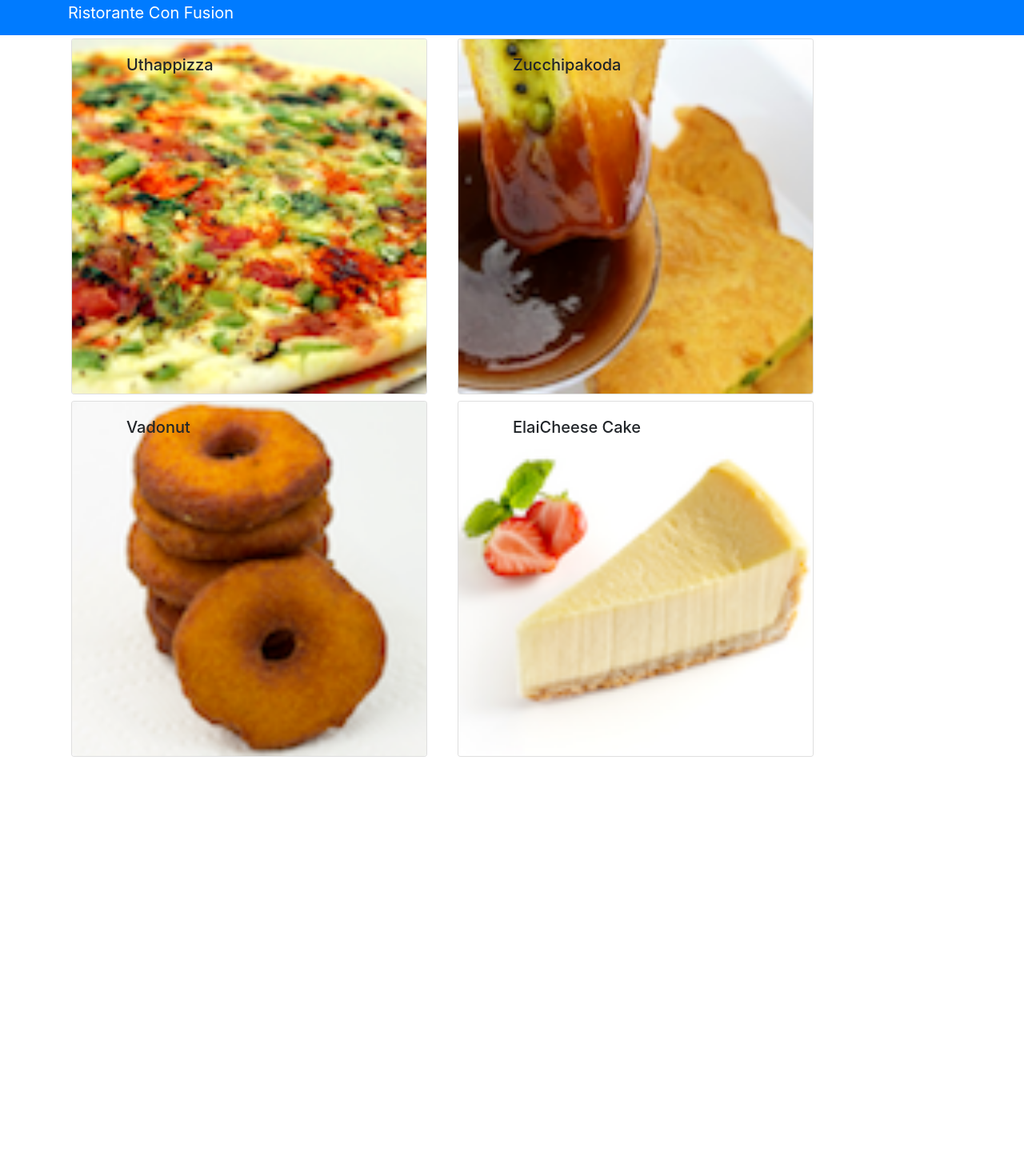
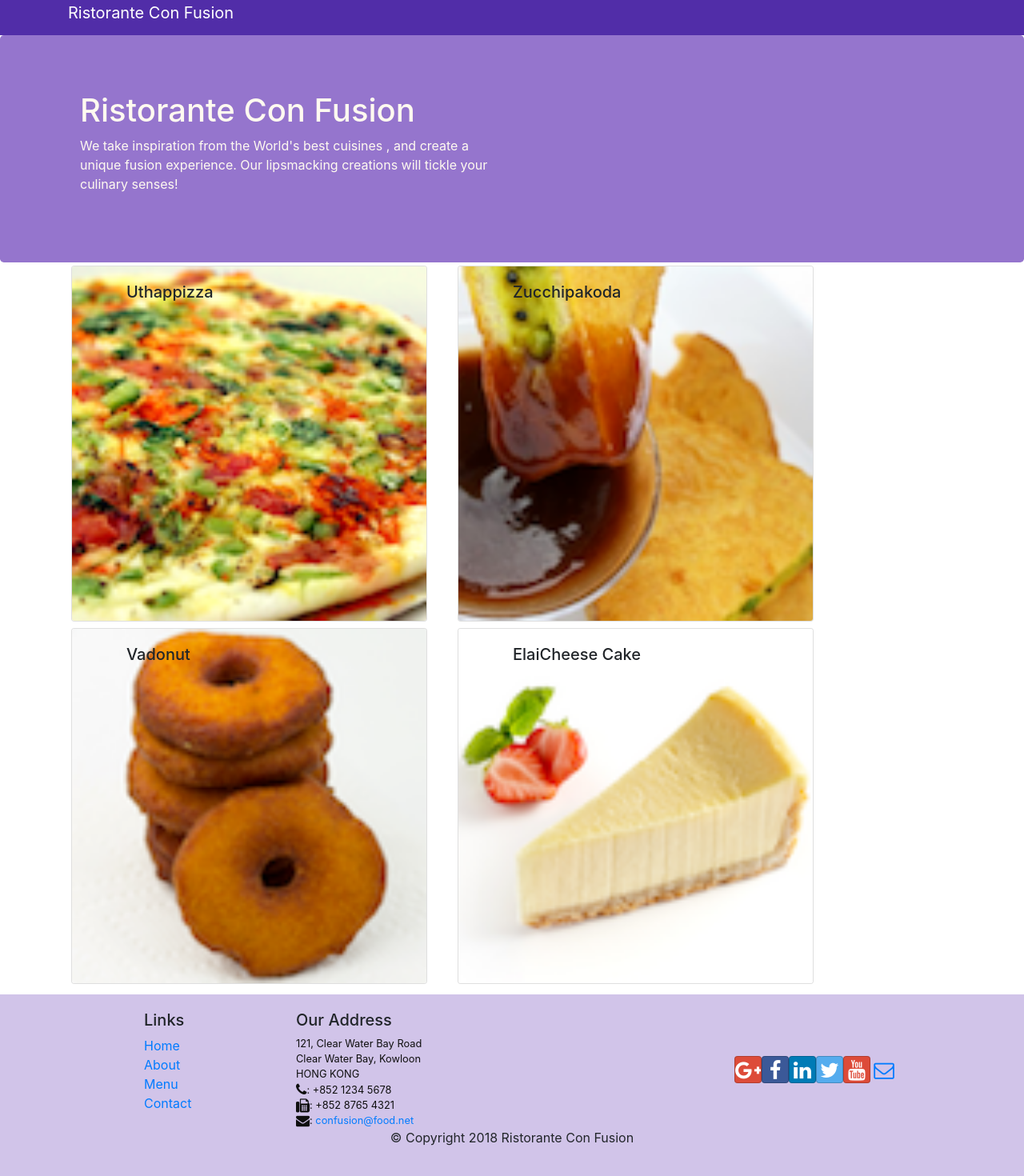
Before and after one commit to nitinkishore04/confusion, a React (Create React App) app: page /contactus in a window 1280 px wide. Shown: the part 12-1482 px from the top of the page at 80% size. Before the commit the page ends 971 px from the top, so only its background shows below. Built offline with nearby package versions, Linux system fonts and the light colour scheme.

Commit message:
Header and Footer

```diff
--- a/package.json
+++ b/package.json
@@ -7,6 +7,8 @@
     "@testing-library/react": "^9.5.0",
     "@testing-library/user-event": "^7.2.1",
     "bootstrap": "^4.0.0",
+    "bootstrap-social": "^5.1.1",
+    "font-awesome": "^4.7.0",
     "react": "^16.13.1",
     "react-dom": "^16.13.1",
     "react-popper": "^0.9.2",
--- a/src/App.css
+++ b/src/App.css
@@ -1,41 +1,33 @@
-/* .App {
-  text-align: center;
+.row-header{
+  margin:0px auto;
+  padding:0px auto;
 }
 
-.App-logo {
-  height: 40vmin;
-  pointer-events: none;
+.row-content {
+  margin:0px auto;
+  padding: 50px 0px 50px 0px;
+  border-bottom: 1px ridge;
+  min-height:400px;
 }
 
-@media (prefers-reduced-motion: no-preference) {
-  .App-logo {
-    animation: App-logo-spin infinite 20s linear;
-  }
+.footer{
+  background-color: #D1C4E9;
+  margin:0px auto;
+  padding: 20px 0px 20px 0px;
 }
-.App-title {
-  font-size: 1.5em;
+.jumbotron {
+  padding:70px 30px 70px 30px;
+  margin:0px auto;
+  background: #9575CD ;
+  color:floralwhite;
 }
 
-.App-header {
-  background-color: #282c34;
-  min-height: 100vh;
-  display: flex;
-  flex-direction: column;
-  align-items: center;
-  justify-content: center;
-  font-size: calc(10px + 2vmin);
-  color: white;
+address{
+  font-size:80%;
+  margin:0px;
+  color:#0f0f0f;
 }
 
-.App-link {
-  color: #61dafb;
+.navbar-dark {
+  background-color: #512DA8;
 }
-
-@keyframes App-logo-spin {
-  from {
-    transform: rotate(0deg);
-  }
-  to {
-    transform: rotate(360deg);
-  }
-} */
--- a/src/App.js
+++ b/src/App.js
@@ -1,11 +1,7 @@
 import React, {Component} from 'react';
 import './App.css';
 import Main from './components/MainComponent';
-
-
 class App extends Component {
-
-
   render() {
     return (
       <div>
@@ -14,5 +10,4 @@
     );
   }
 }
-
 export default App;
--- /dev/null
+++ b/src/components/FooterComponent.js
@@ -0,0 +1,49 @@
+import React from 'react';
+
+function Footer(props) {
+    return(
+        <div className="footer">
+            <div className="container">
+                <div className="row justify-content-center">
+                    <div className="col-4 offset-1 col-sm-2">
+                        <h5>Links</h5>
+                        <ul className="list-unstyled">
+                            <li><a href="#">Home</a></li>
+                            <li><a href="#">About</a></li>
+                            <li><a href="#">Menu</a></li>
+                            <li><a href="contactus.html">Contact</a></li>
+                        </ul>
+                    </div>
+                    <div className="col-7 col-sm-5">
+                        <h5>Our Address</h5>
+                        <address>
+                        121, Clear Water Bay Road<br />
+                        Clear Water Bay, Kowloon<br />
+                        HONG KONG<br />
+                        <i className="fa fa-phone fa-lg"></i>: +852 1234 5678<br />
+                        <i className="fa fa-fax fa-lg"></i>: +852 8765 4321<br />
+                        <i className="fa fa-envelope fa-lg"></i>: <a href="mailto:confusion@food.net">
+                            confusion@food.net</a>
+                        </address>
+                    </div>
+                    <div className="col-12 col-sm-4 align-self-center">
+                        <div className="text-center">
+                            <a className="btn btn-social-icon btn-google" href="http://google.com/+"><i className="fa fa-google-plus"></i></a>
+                            <a className="btn btn-social-icon btn-facebook" href="http://www.facebook.com/profile.php?id="><i className="fa fa-facebook"></i></a>
+                            <a className="btn btn-social-icon btn-linkedin" href="http://www.linkedin.com/in/"><i className="fa fa-linkedin"></i></a>
+                            <a className="btn btn-social-icon btn-twitter" href="http://twitter.com/"><i className="fa fa-twitter"></i></a>
+                            <a className="btn btn-social-icon btn-google" href="http://youtube.com/"><i className="fa fa-youtube"></i></a>
+                            <a className="btn btn-social-icon" href="mailto:"><i className="fa fa-envelope-o"></i></a>
+                        </div>
+                    </div>
+                </div>
+                <div className="row justify-content-center">
+                    <div className="col-auto">
+                        <p>© Copyright 2018 Ristorante Con Fusion</p>
+                    </div>
+                </div>
+            </div>
+        </div>
+    );
+}
+export default Footer;
--- /dev/null
+++ b/src/components/HeaderComponent.js
@@ -0,0 +1,31 @@
+import React, {Component} from 'react';
+import {Navbar, NavbarBrand, Jumbotron} from 'reactstrap';
+
+class Header extends Component {
+    render(){
+        return (
+            <>
+                <Navbar dark>
+                    <div className="container">
+                        <NavbarBrand href="/">Ristorante Con Fusion</NavbarBrand>
+                    </div>
+                </Navbar>
+                <Jumbotron>
+                    <div className="container">
+                        <div className="row row-header">
+                            <div className="col-12 col-sm-6">
+                                <h1>Ristorante Con Fusion</h1>
+                                <p>
+                                    We take inspiration from the World's best cuisines
+                                    , and create a unique fusion experience.
+                                    Our lipsmacking creations will tickle your culinary senses!
+                                </p>
+                            </div>
+                        </div>
+                    </div>
+                </Jumbotron>
+            </>
+        );
+    }
+}
+export default Header;
--- a/src/components/MainComponent.js
+++ b/src/components/MainComponent.js
@@ -1,41 +1,32 @@
 import React, {Component} from 'react';
-import {Navbar, NavbarBrand} from 'reactstrap';
 import Menu from './MenuComponent';
 import DishDetail from './DishdetailComponent';
 import { DISHES } from '../shared/dishes'
-
+import Header from './HeaderComponent';
+import Footer from './FooterComponent';
 class Main extends Component {
-
   constructor(props) {
     super(props);
-
     this.state = {
       dishes: DISHES,
       selectedDish: null
     };
   }
-
-
   onDishSelect(dishId) {
     this.setState({ selectedDish: dishId});
 }
-
   render() {
     return (
       <div>
-        <Navbar dark color="primary">
-          <div className="container">
-              <NavbarBrand href="/">Ristorante Con Fusion</NavbarBrand>
-          </div>
-        </Navbar>
-        <Menu dishes={this.state.dishes}
-        onClick={(dishId) => this.onDishSelect(dishId)}/>
-        <div className="container">
-            <DishDetail dish={this.state.dishes.filter((dish) => dish.id === this.state.selectedDish )[0]}></DishDetail>
-        </div>
+            <Header/>
+            <Menu dishes={this.state.dishes}
+            onClick={(dishId) => this.onDishSelect(dishId)}/>
+            <div className="container">
+                <DishDetail dish={this.state.dishes.filter((dish) => dish.id === this.state.selectedDish )[0]}></DishDetail>
+            </div>
+            <Footer/>
       </div>
     );
   }
 }
-
 export default Main;
--- a/src/components/MenuComponent.js
+++ b/src/components/MenuComponent.js
@@ -1,6 +1,5 @@
 import React from 'react';
 import { Card, CardImg,  CardImgOverlay, CardTitle } from 'reactstrap';
-
 
     function RenderMenuItem({dish, onClick}) {
         return (
@@ -14,7 +13,6 @@
             </Card>
         );
     }
-
     const Menu = (props) => {
         const menu = props.dishes.map((dish) => {
             return (
@@ -24,7 +22,6 @@
 
             );
         });
-
         return(
             <div className="container">
                 <div className="row">
@@ -33,7 +30,4 @@
             </div>
         );
     }
-
-
-
 export default Menu;
--- a/src/index.js
+++ b/src/index.js
@@ -1,6 +1,8 @@
 import React from 'react';
 import ReactDOM from 'react-dom';
 import 'bootstrap/dist/css/bootstrap.min.css';
+import 'font-awesome/css/font-awesome.css';
+import 'bootstrap-social/bootstrap-social.css';
 import './index.css';
 import App from './App';
 import * as serviceWorker from './serviceWorker';
```
Also changed, not shown: src/components/DishdetailComponent.js (+0 -9 lines), 1 other file (tests, documents, lock files or other folders).
